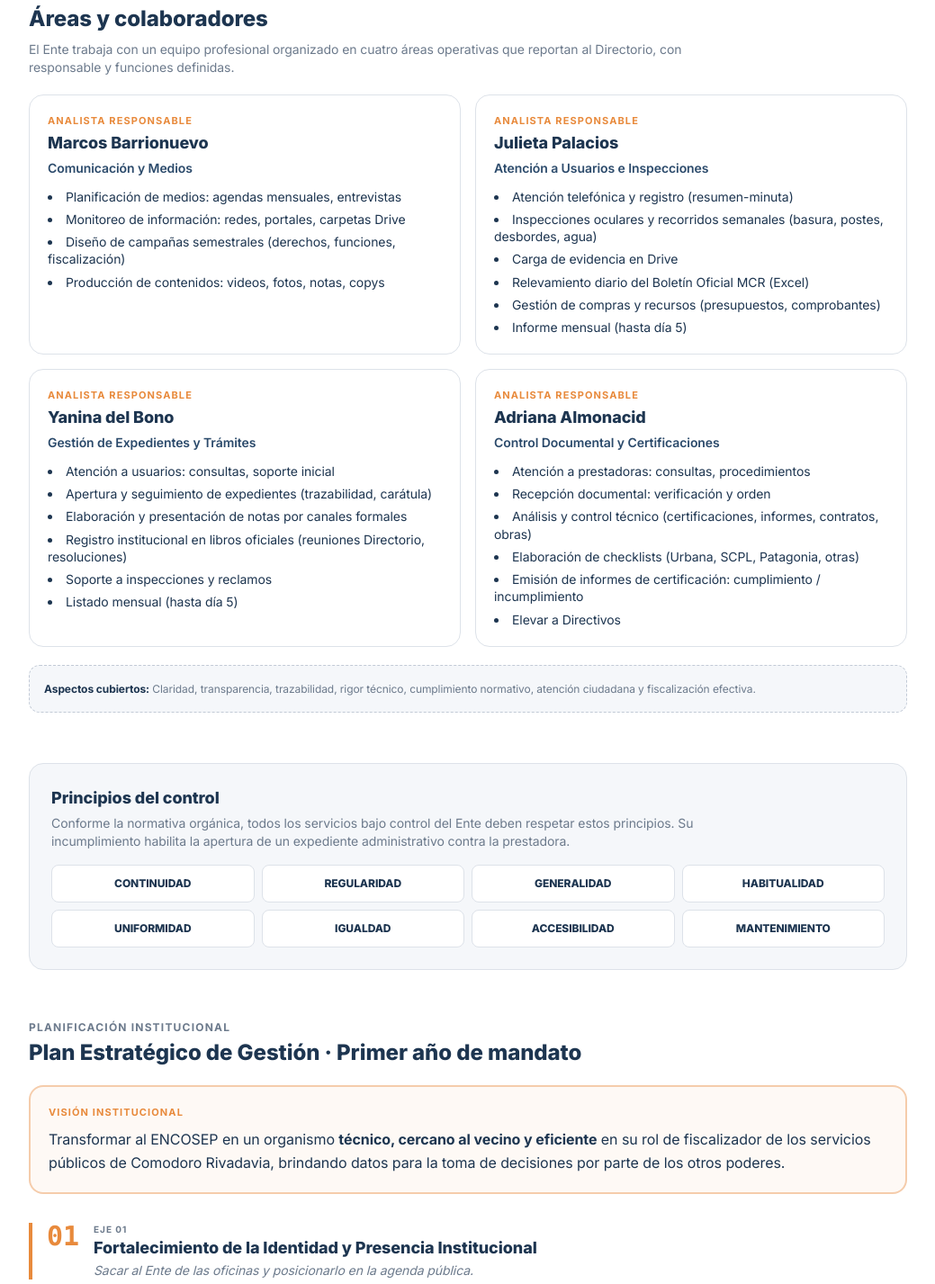
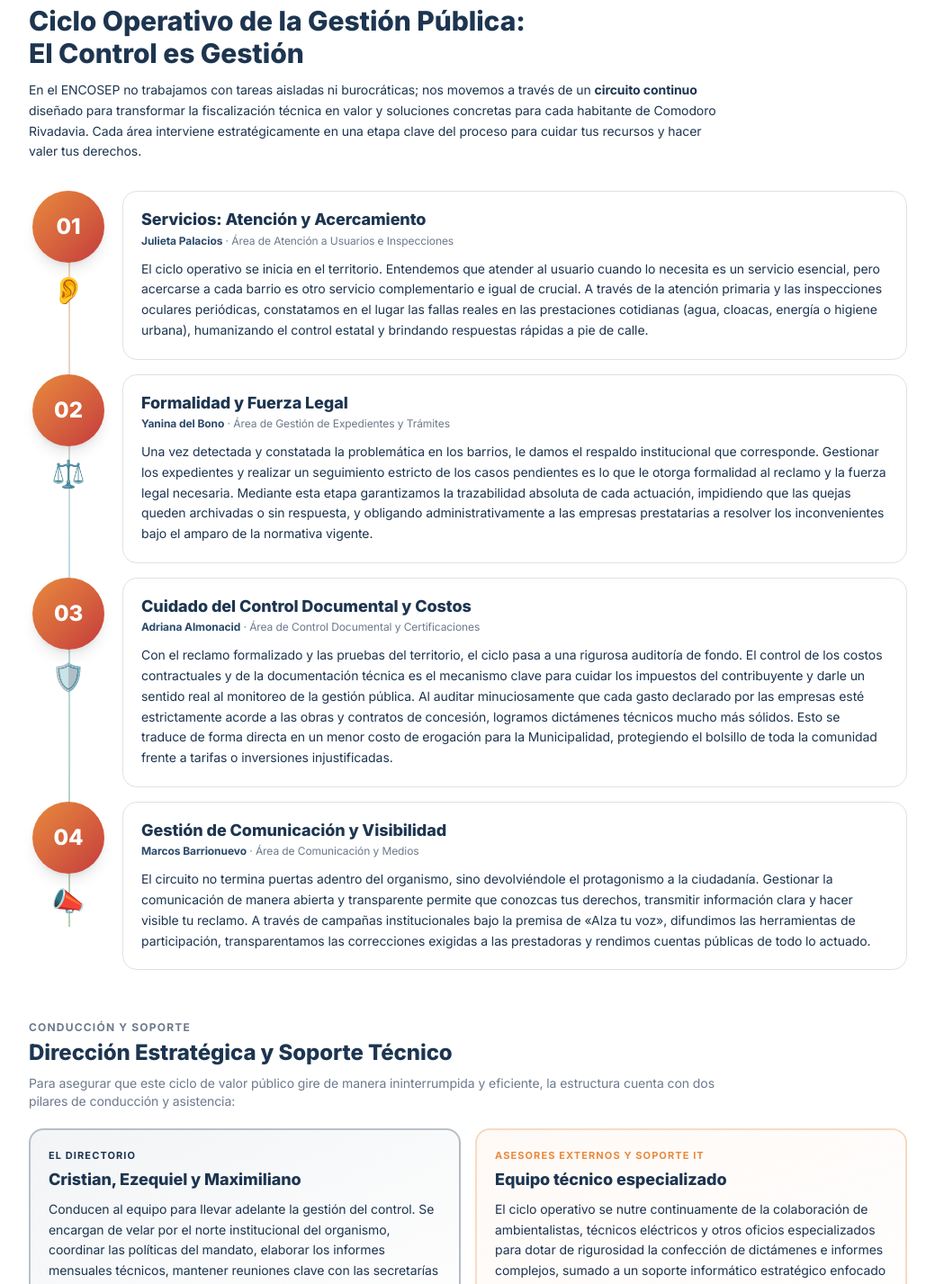
Before and after one commit to directorezequielgarcia/reclamosencosep, a Next.js app: page /nosotros in a window 1280 px wide. Shown: the part 2525-3952 px from the top of the page at 90% size, without its empty margins (120-1159 px from the left). Built offline with nearby package versions, Linux system fonts and the light colour scheme.

Commit message:
Nosotros: reemplazar Areas y colaboradores por Ciclo Operativo de la Gestion Publica (4 etapas + Direccion Estrategica + Soporte IT)

```diff
--- a/app/(sitio)/nosotros/page.tsx
+++ b/app/(sitio)/nosotros/page.tsx
@@ -31,58 +31,44 @@ const FUNCIONES_DIRECTORIO = [
   "Coordinar con el Concejo Deliberante y el Departamento Ejecutivo.",
 ];
 
-// Áreas operativas que reportan al Directorio. Cada una con su responsable
-// actual y el detalle de funciones, según el organigrama institucional.
-const AREAS = [
+// Ciclo Operativo de la Gestión Pública — 4 etapas concatenadas
+// que recorren el circuito completo del control institucional.
+const CICLO = [
   {
-    rol: "Comunicación y Medios",
-    titular: "Marcos Barrionuevo",
-    cargo: "Analista Responsable",
-    funciones: [
-      "Planificación de medios: agendas mensuales, entrevistas",
-      "Monitoreo de información: redes, portales, carpetas Drive",
-      "Diseño de campañas semestrales (derechos, funciones, fiscalización)",
-      "Producción de contenidos: videos, fotos, notas, copys",
-    ],
+    n: "01",
+    titulo: "Servicios: Atención y Acercamiento",
+    titular: "Julieta Palacios",
+    area: "Área de Atención a Usuarios e Inspecciones",
+    icono: "👂",
+    cuerpo:
+      "El ciclo operativo se inicia en el territorio. Entendemos que atender al usuario cuando lo necesita es un servicio esencial, pero acercarse a cada barrio es otro servicio complementario e igual de crucial. A través de la atención primaria y las inspecciones oculares periódicas, constatamos en el lugar las fallas reales en las prestaciones cotidianas (agua, cloacas, energía o higiene urbana), humanizando el control estatal y brindando respuestas rápidas a pie de calle.",
   },
   {
-    rol: "Atención a Usuarios e Inspecciones",
-    titular: "Julieta Palacios",
-    cargo: "Analista Responsable",
-    funciones: [
-      "Atención telefónica y registro (resumen-minuta)",
-      "Inspecciones oculares y recorridos semanales (basura, postes, desbordes, agua)",
-      "Carga de evidencia en Drive",
-      "Relevamiento diario del Boletín Oficial MCR (Excel)",
-      "Gestión de compras y recursos (presupuestos, comprobantes)",
-      "Informe mensual (hasta día 5)",
-    ],
+    n: "02",
+    titulo: "Formalidad y Fuerza Legal",
+    titular: "Yanina del Bono",
+    area: "Área de Gestión de Expedientes y Trámites",
+    icono: "⚖️",
+    cuerpo:
+      "Una vez detectada y constatada la problemática en los barrios, le damos el respaldo institucional que corresponde. Gestionar los expedientes y realizar un seguimiento estricto de los casos pendientes es lo que le otorga formalidad al reclamo y la fuerza legal necesaria. Mediante esta etapa garantizamos la trazabilidad absoluta de cada actuación, impidiendo que las quejas queden archivadas o sin respuesta, y obligando administrativamente a las empresas prestatarias a resolver los inconvenientes bajo el amparo de la normativa vigente.",
   },
   {
-    rol: "Gestión de Expedientes y Trámites",
-    titular: "Yanina del Bono",
-    cargo: "Analista Responsable",
-    funciones: [
-      "Atención a usuarios: consultas, soporte inicial",
-      "Apertura y seguimiento de expedientes (trazabilidad, carátula)",
-      "Elaboración y presentación de notas por canales formales",
-      "Registro institucional en libros oficiales (reuniones Directorio, resoluciones)",
-      "Soporte a inspecciones y reclamos",
-      "Listado mensual (hasta día 5)",
-    ],
+    n: "03",
+    titulo: "Cuidado del Control Documental y Costos",
+    titular: "Adriana Almonacid",
+    area: "Área de Control Documental y Certificaciones",
+    icono: "🛡️",
+    cuerpo:
+      "Con el reclamo formalizado y las pruebas del territorio, el ciclo pasa a una rigurosa auditoría de fondo. El control de los costos contractuales y de la documentación técnica es el mecanismo clave para cuidar los impuestos del contribuyente y darle un sentido real al monitoreo de la gestión pública. Al auditar minuciosamente que cada gasto declarado por las empresas esté estrictamente acorde a las obras y contratos de concesión, logramos dictámenes técnicos mucho más sólidos. Esto se traduce de forma directa en un menor costo de erogación para la Municipalidad, protegiendo el bolsillo de toda la comunidad frente a tarifas o inversiones injustificadas.",
   },
   {
-    rol: "Control Documental y Certificaciones",
-    titular: "Adriana Almonacid",
-    cargo: "Analista Responsable",
-    funciones: [
-      "Atención a prestadoras: consultas, procedimientos",
-      "Recepción documental: verificación y orden",
-      "Análisis y control técnico (certificaciones, informes, contratos, obras)",
-      "Elaboración de checklists (Urbana, SCPL, Patagonia, otras)",
-      "Emisión de informes de certificación: cumplimiento / incumplimiento",
-      "Elevar a Directivos",
-    ],
+    n: "04",
+    titulo: "Gestión de Comunicación y Visibilidad",
+    titular: "Marcos Barrionuevo",
+    area: "Área de Comunicación y Medios",
+    icono: "📣",
+    cuerpo:
+      "El circuito no termina puertas adentro del organismo, sino devolviéndole el protagonismo a la ciudadanía. Gestionar la comunicación de manera abierta y transparente permite que conozcas tus derechos, transmitir información clara y hacer visible tu reclamo. A través de campañas institucionales bajo la premisa de «Alza tu voz», difundimos las herramientas de participación, transparentamos las correcciones exigidas a las prestadoras y rendimos cuentas públicas de todo lo actuado.",
   },
 ];
 
@@ -243,47 +229,109 @@ export default function Nosotros() {
         </ol>
       </section>
 
-      {/* AREAS / COLABORADORES */}
+      {/* CICLO OPERATIVO DE LA GESTIÓN PÚBLICA */}
       <section className="mt-14">
         <div className="text-xs font-bold tracking-widest uppercase text-muted">
-          Equipo
+          Cómo trabajamos
+        </div>
+        <h2 className="text-2xl md:text-3xl font-extrabold text-navy mt-1">
+          Ciclo Operativo de la Gestión Pública:
+          <br className="hidden sm:block" /> El Control es Gestión
+        </h2>
+        <p className="text-sm text-navy mt-3 max-w-3xl leading-relaxed">
+          En el ENCOSEP no trabajamos con tareas aisladas ni burocráticas; nos
+          movemos a través de un <strong>circuito continuo</strong> diseñado
+          para transformar la fiscalización técnica en valor y soluciones
+          concretas para cada habitante de Comodoro Rivadavia. Cada área
+          interviene estratégicamente en una etapa clave del proceso para
+          cuidar tus recursos y hacer valer tus derechos.
+        </p>
+
+        <ol className="mt-8 flex flex-col gap-4 relative">
+          {/* Línea vertical conectora */}
+          <div
+            aria-hidden
+            className="hidden md:block absolute left-[44px] top-12 bottom-12 w-0.5 bg-gradient-to-b from-svc-orange via-svc-blue to-svc-green opacity-40"
+          />
+
+          {CICLO.map((c) => (
+            <li
+              key={c.n}
+              className="grid md:grid-cols-[88px_1fr] gap-4 items-start"
+            >
+              <div className="flex md:flex-col items-center gap-2 relative z-10">
+                <div className="w-20 h-20 rounded-full bg-gradient-to-br from-svc-orange to-svc-red flex items-center justify-center text-white font-extrabold text-2xl shadow-lg">
+                  {c.n}
+                </div>
+                <div className="text-3xl md:mt-1">{c.icono}</div>
+              </div>
+              <div className="rounded-2xl border border-line bg-paper p-5">
+                <h3 className="text-lg font-extrabold text-navy leading-tight">
+                  {c.titulo}
+                </h3>
+                <div className="text-xs text-muted mt-1">
+                  <strong className="text-navy-2">{c.titular}</strong> · {c.area}
+                </div>
+                <p className="text-sm text-navy mt-3 leading-relaxed">
+                  {c.cuerpo}
+                </p>
+              </div>
+            </li>
+          ))}
+        </ol>
+      </section>
+
+      {/* DIRECCIÓN ESTRATÉGICA Y SOPORTE TÉCNICO */}
+      <section className="mt-14">
+        <div className="text-xs font-bold tracking-widest uppercase text-muted">
+          Conducción y soporte
         </div>
         <h2 className="text-2xl font-extrabold text-navy mt-1">
-          Áreas y colaboradores
+          Dirección Estratégica y Soporte Técnico
         </h2>
         <p className="text-sm text-muted mt-2 max-w-3xl">
-          El Ente trabaja con un equipo profesional organizado en cuatro áreas
-          operativas que reportan al Directorio, con responsable y funciones
-          definidas.
+          Para asegurar que este ciclo de valor público gire de manera
+          ininterrumpida y eficiente, la estructura cuenta con dos pilares de
+          conducción y asistencia:
         </p>
 
         <div className="grid md:grid-cols-2 gap-4 mt-5">
-          {AREAS.map((a) => (
-            <div
-              key={a.rol}
-              className="rounded-2xl border border-line bg-paper p-5 flex flex-col gap-3"
-            >
-              <header>
-                <div className="text-[11px] uppercase tracking-widest text-svc-orange font-bold">
-                  {a.cargo}
-                </div>
-                <h3 className="text-lg font-extrabold text-navy mt-0.5">
-                  {a.titular}
-                </h3>
-                <div className="text-sm font-semibold text-navy-2 mt-1">
-                  {a.rol}
-                </div>
-              </header>
-              <ul className="text-sm text-navy space-y-1.5 list-disc list-inside leading-snug">
-                {a.funciones.map((f, i) => (
-                  <li key={i}>{f}</li>
-                ))}
-              </ul>
+          <div className="rounded-2xl border-2 border-navy/30 bg-gradient-to-br from-navy/5 to-paper p-5">
+            <div className="text-[11px] font-bold uppercase tracking-widest text-navy">
+              El Directorio
             </div>
-          ))}
+            <h3 className="text-lg font-extrabold text-navy mt-1">
+              Cristian, Ezequiel y Maximiliano
+            </h3>
+            <p className="text-sm text-navy mt-2 leading-relaxed">
+              Conducen al equipo para llevar adelante la gestión del control.
+              Se encargan de velar por el norte institucional del organismo,
+              coordinar las políticas del mandato, elaborar los informes
+              mensuales técnicos, mantener reuniones clave con las secretarías
+              de aplicación u otros poderes, y proponer formalmente las
+              sanciones correspondientes ante los incumplimientos detectados.
+            </p>
+          </div>
+
+          <div className="rounded-2xl border-2 border-svc-orange/30 bg-gradient-to-br from-svc-orange/5 to-paper p-5">
+            <div className="text-[11px] font-bold uppercase tracking-widest text-svc-orange">
+              Asesores externos y soporte IT
+            </div>
+            <h3 className="text-lg font-extrabold text-navy mt-1">
+              Equipo técnico especializado
+            </h3>
+            <p className="text-sm text-navy mt-2 leading-relaxed">
+              El ciclo operativo se nutre continuamente de la colaboración de
+              ambientalistas, técnicos eléctricos y otros oficios
+              especializados para dotar de rigurosidad la confección de
+              dictámenes e informes complejos, sumado a un soporte informático
+              estratégico enfocado en mejorar la performance, los sistemas de
+              reclamos y la eficiencia de la gestión pública.
+            </p>
+          </div>
         </div>
 
-        <div className="mt-5 rounded-xl border border-dashed border-line-strong bg-paper-2 p-4 text-xs text-muted leading-relaxed">
+        <div className="mt-6 rounded-xl border border-dashed border-line-strong bg-paper-2 p-4 text-xs text-muted leading-relaxed">
           <strong className="text-navy">Aspectos cubiertos:</strong> Claridad,
           transparencia, trazabilidad, rigor técnico, cumplimiento normativo,
           atención ciudadana y fiscalización efectiva.
```
